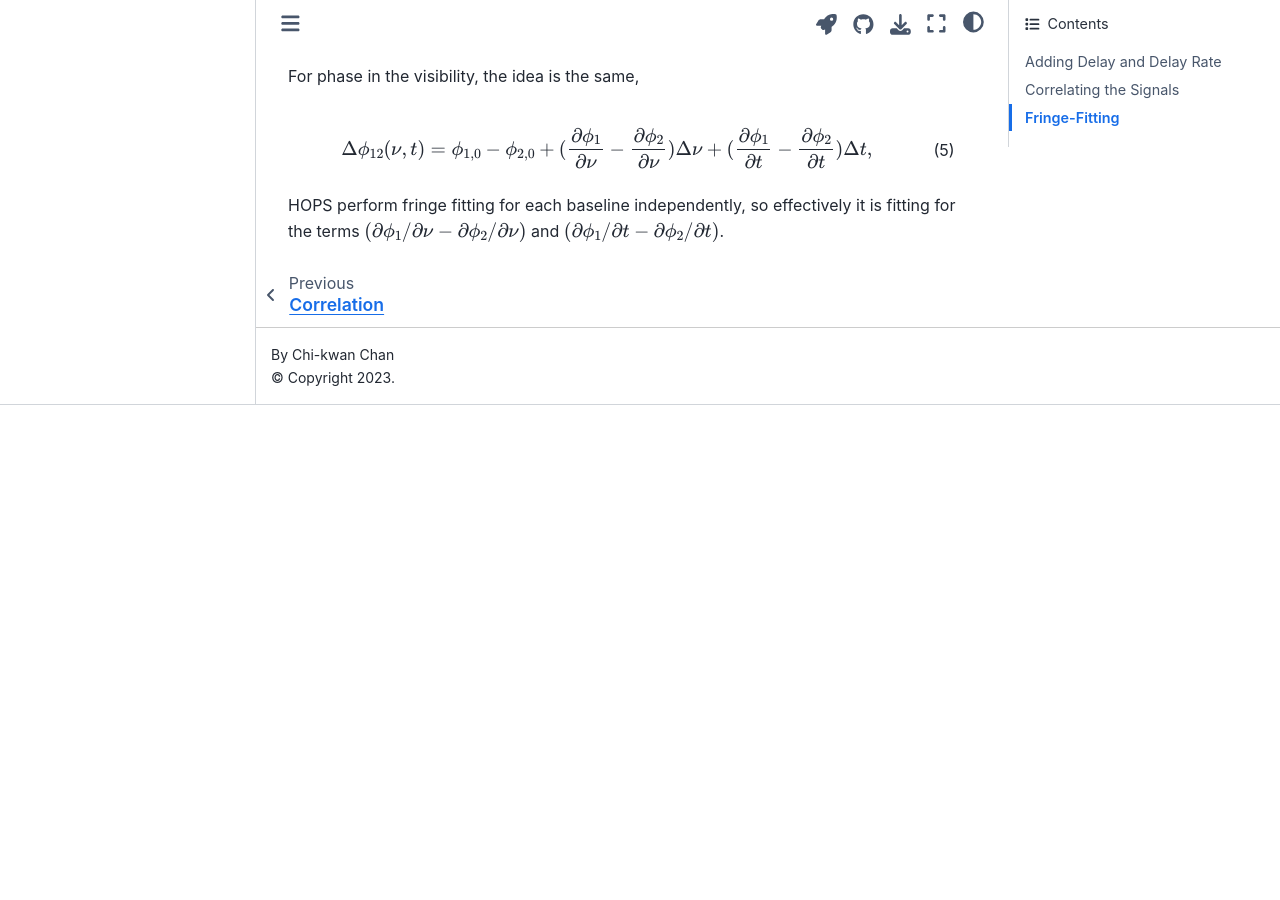
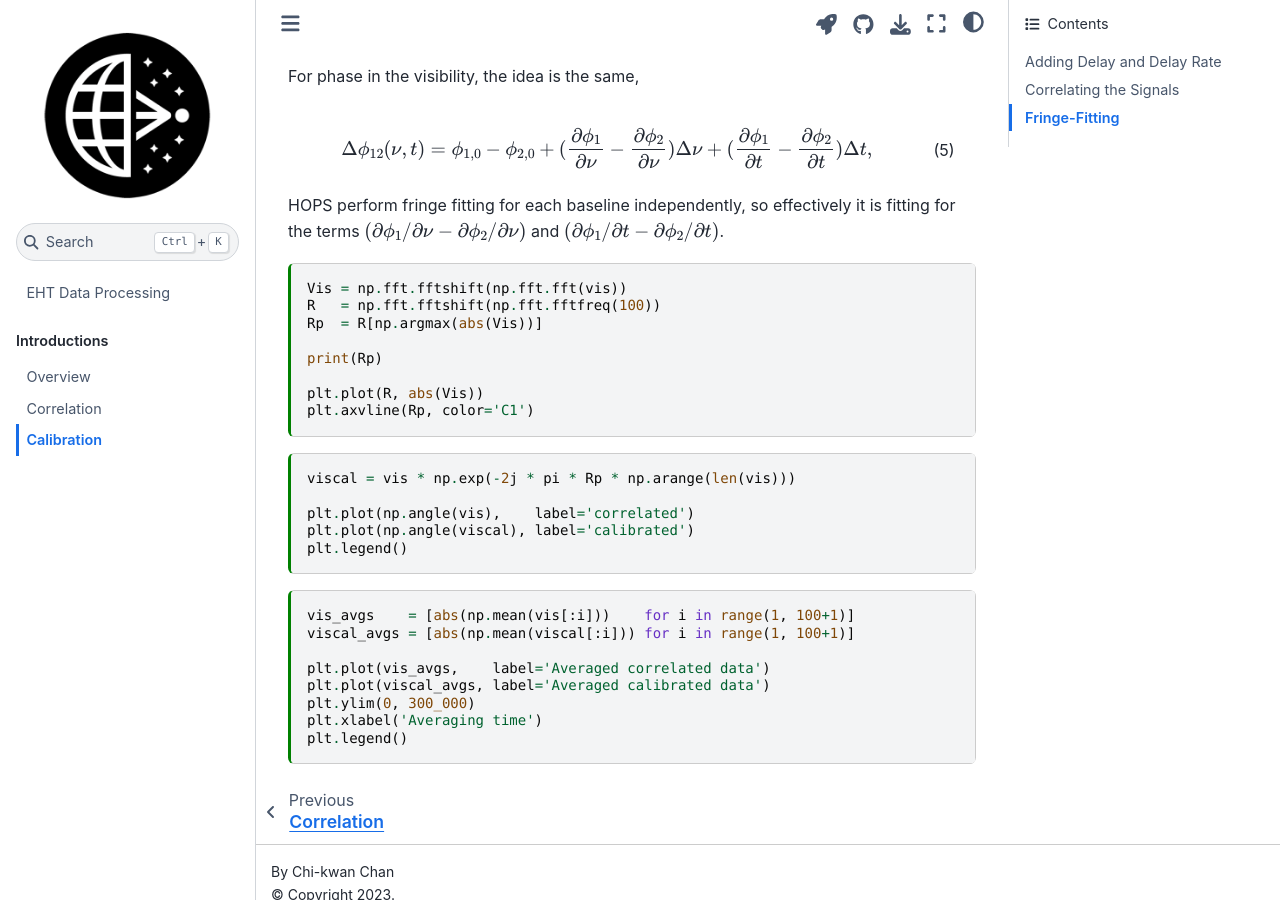
Before and after one commit to focisrc/eht-databook, a Jupyter Book: the page built from docs/intro/calibration.md, in a window 1280 px wide and 900 px high, scrolled down 2458 px. Built offline with Jupyter Book 1.0.4 settings and Sphinx 7.4.7 and the Sphinx Book theme 1.1.4, drawn with Linux system fonts in a browser that asks for light colours; before the commit the page ends 2863 px from its top, so only the background shows below that.

Commit message:
Add FFT based fringe fitting method

````diff
--- a/docs/intro/calibration.md
+++ b/docs/intro/calibration.md
@@ -151,3 +151,33 @@
 effectively it is fitting for the terms
 $(\partial\phi_1/\partial\nu - \partial\phi_2/\partial\nu)$ and
 $(\partial\phi_1/\partial t  - \partial\phi_2/\partial t )$.
+
+```{code-cell} ipython3
+Vis = np.fft.fftshift(np.fft.fft(vis))
+R   = np.fft.fftshift(np.fft.fftfreq(100))
+Rp  = R[np.argmax(abs(Vis))]
+
+print(Rp)
+
+plt.plot(R, abs(Vis))
+plt.axvline(Rp, color='C1')
+```
+
+```{code-cell} ipython3
+viscal = vis * np.exp(-2j * pi * Rp * np.arange(len(vis)))
+
+plt.plot(np.angle(vis),    label='correlated')
+plt.plot(np.angle(viscal), label='calibrated')
+plt.legend()
+```
+
+```{code-cell} ipython3
+vis_avgs    = [abs(np.mean(vis[:i]))    for i in range(1, 100+1)]
+viscal_avgs = [abs(np.mean(viscal[:i])) for i in range(1, 100+1)]
+
+plt.plot(vis_avgs,    label='Averaged correlated data')
+plt.plot(viscal_avgs, label='Averaged calibrated data')
+plt.ylim(0, 300_000)
+plt.xlabel('Averaging time')
+plt.legend()
+```
````
